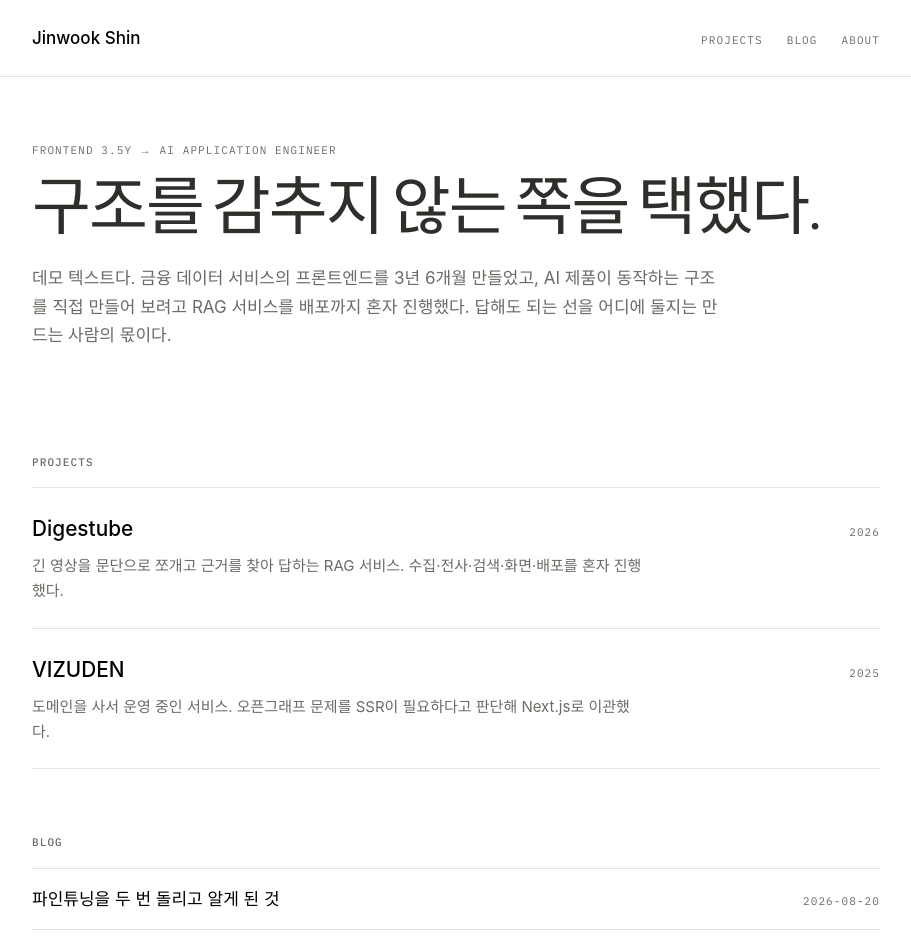
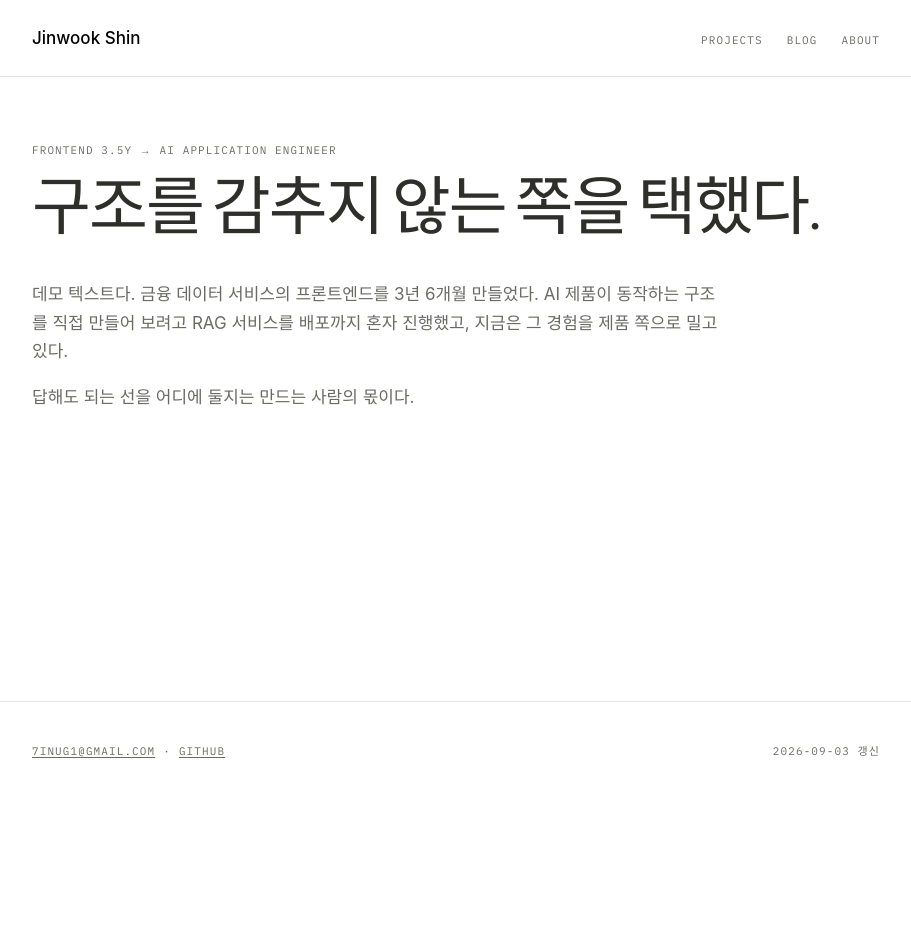
Before and after one commit to 7inug1/jinwookshin, a Next.js app: page / in a window 1280 px wide. Shown: the top 949 px of the page, without its empty margins (184-1095 px from the left). After the commit the page ends 800 px from the top, so only its background shows below. Built offline with nearby package versions, Linux system fonts and the light colour scheme.

Commit message:
refactor(home): 프로젝트·블로그 목록 제거
홈은 목록이 아니라 관점으로 연다는 원칙과 어긋났다.
목록으로 가는 길은 nav가 이미 담당한다. 소개만 남긴다.

```diff
--- a/app/page.tsx
+++ b/app/page.tsx
@@ -1,56 +1,18 @@
-import Link from "next/link";
-import { projects } from "@/content/projects";
-import { posts } from "@/content/posts";
-
 export default function Home() {
   return (
-    <>
     <section>
       <p className="label">Frontend 3.5y → AI Application Engineer</p>
       <h1 className="display measure mt-gap-2">
         구조를 감추지 않는 쪽을 택했다.
       </h1>
-        <p className="measure mt-gap-3 text-ink-2">
-          데모 텍스트다. 금융 데이터 서비스의 프론트엔드를 3년 6개월 만들었고, AI 제품이 동작하는
-          구조를 직접 만들어 보려고 RAG 서비스를 배포까지 혼자 진행했다. 답해도 되는 선을 어디에
-          둘지는 만드는 사람의 몫이다.
+      <div className="prose measure mt-gap-4 text-ink-2">
+        <p>
+          데모 텍스트다. 금융 데이터 서비스의 프론트엔드를 3년 6개월 만들었다. AI 제품이 동작하는
+          구조를 직접 만들어 보려고 RAG 서비스를 배포까지 혼자 진행했고, 지금은 그 경험을 제품
+          쪽으로 밀고 있다.
         </p>
+        <p>답해도 되는 선을 어디에 둘지는 만드는 사람의 몫이다.</p>
+      </div>
     </section>
-
-      <section className="mt-gap-6">
-        <h2 className="label mb-gap-2">Projects</h2>
-        <ul className="rule-list">
-          {projects.map((p) => (
-            <li key={p.slug} className="py-gap-3">
-              <Link href={`/projects/${p.slug}`} className="no-underline">
-                <div className="flex items-baseline justify-between gap-gap-3">
-                  <h3 className="text-title text-ink-max">{p.title}</h3>
-                  <span className="label shrink-0">{p.year}</span>
-                </div>
-                <p className="measure mt-gap-1 text-small text-ink-2">{p.summary}</p>
-              </Link>
-            </li>
-          ))}
-        </ul>
-      </section>
-
-      <section className="mt-gap-5">
-        <h2 className="label mb-gap-2">Blog</h2>
-        <ul className="rule-list">
-          {posts.map((post) => (
-            <li key={post.slug} className="py-gap-2">
-              <Link href={`/blog/${post.slug}`} className="no-underline">
-                <div className="flex items-baseline justify-between gap-gap-3">
-                  <span className="text-ink-max">{post.title}</span>
-                  <time dateTime={post.date} className="label shrink-0">
-                    {post.date}
-                  </time>
-                </div>
-              </Link>
-            </li>
-          ))}
-        </ul>
-      </section>
-    </>
   );
 }
```
Also changed, not shown: 1 other file (tests, documents, lock files or other folders). Lines whose indentation alone changed are shown as unchanged.
